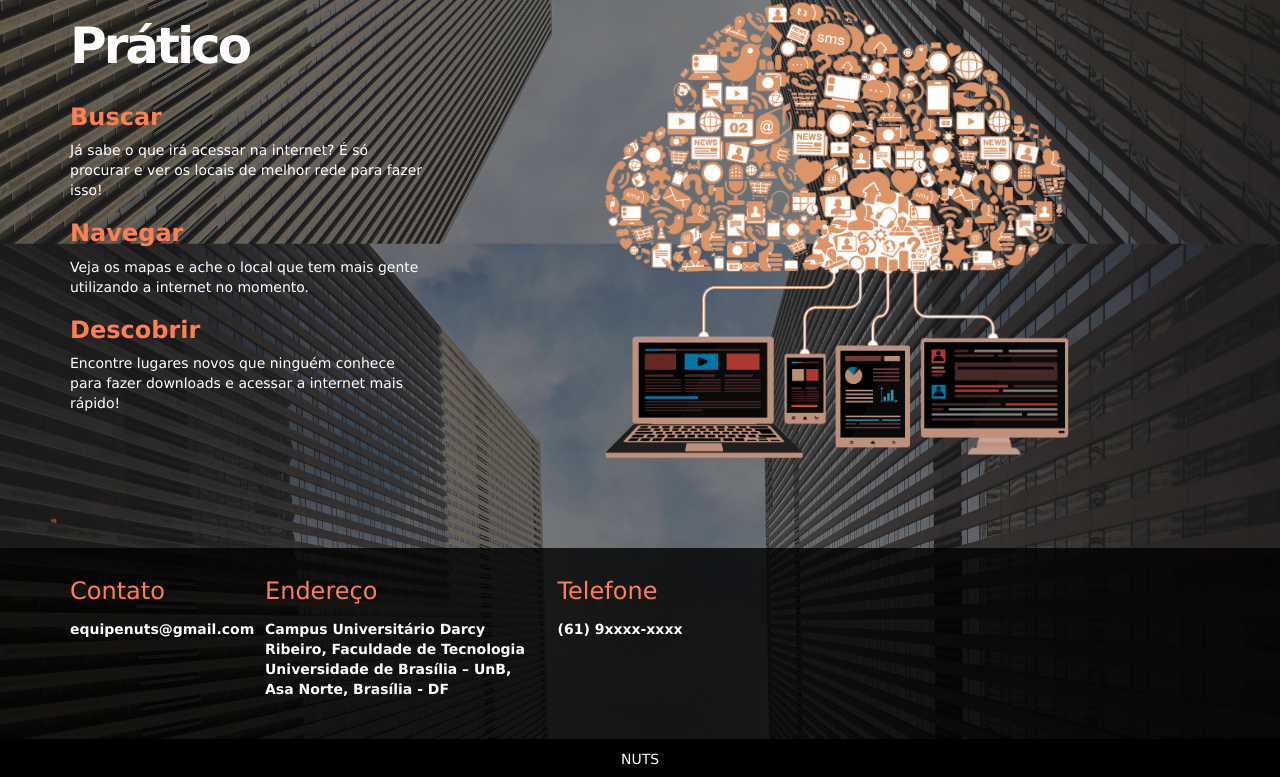
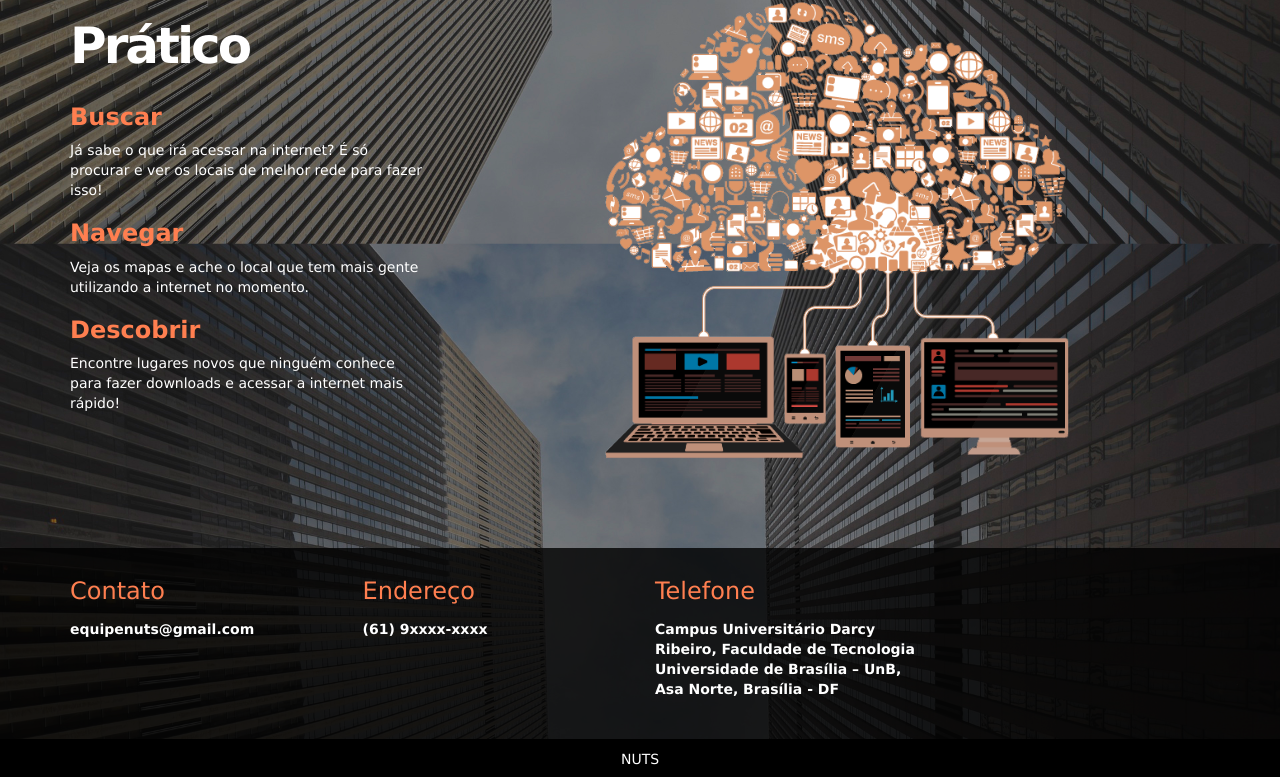
Before and after one commit to AEDA-Solutions/nuts, a PHP site: page / in a window 1280 px wide. Shown: the part 1463-2240 px from the top of the page. Run offline with PHP 8.4, Linux system fonts and the light colour scheme.

Commit message:
Mudanças COntato

```diff
--- a/index.php
+++ b/index.php
@@ -230,7 +230,7 @@
      <div class="container">
       <div class="row">
         <!-- Texto Contato -->
-        <div class="col-md-2">
+        <div class="col-md-3">
         <h3>Contato</h3>
           <p>
               equipenuts@gmail.com
@@ -264,7 +264,8 @@
          <div class="col-md-3">
          <h3>Endereço</h3>
             <p>
-              Campus Universitário Darcy Ribeiro, Faculdade de Tecnologia Universidade de Brasília – UnB, Asa Norte, Brasília - DF
+              (61) 9xxxx-xxxx
+
             </p>
          </div>
 
@@ -272,7 +273,7 @@
          <div class="col-md-3">
             <h3>Telefone</h3>
             <p>
-              (61) 9xxxx-xxxx
+              Campus Universitário Darcy Ribeiro, Faculdade de Tecnologia Universidade de Brasília – UnB, Asa Norte, Brasília - DF
             </p>
          </div>
 
```
